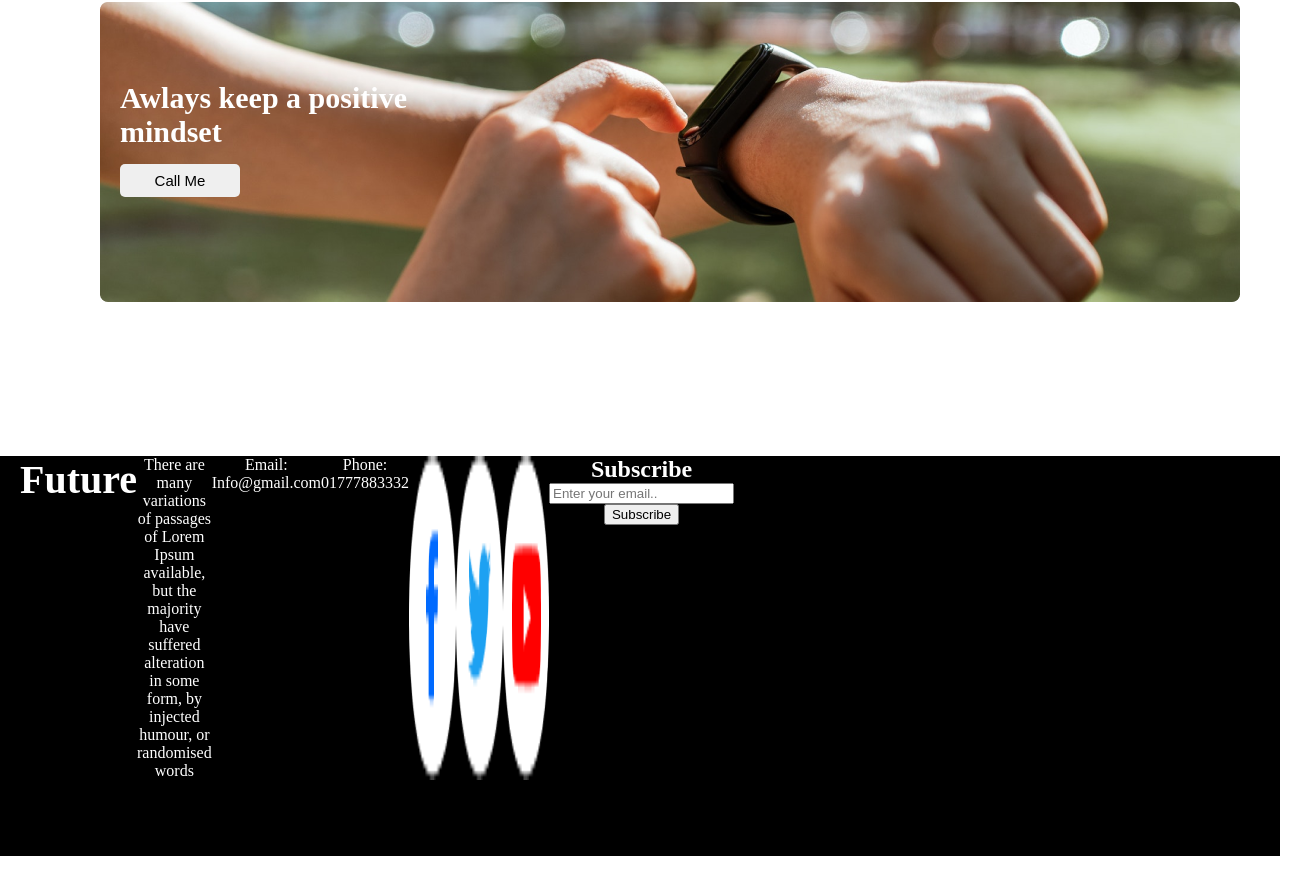
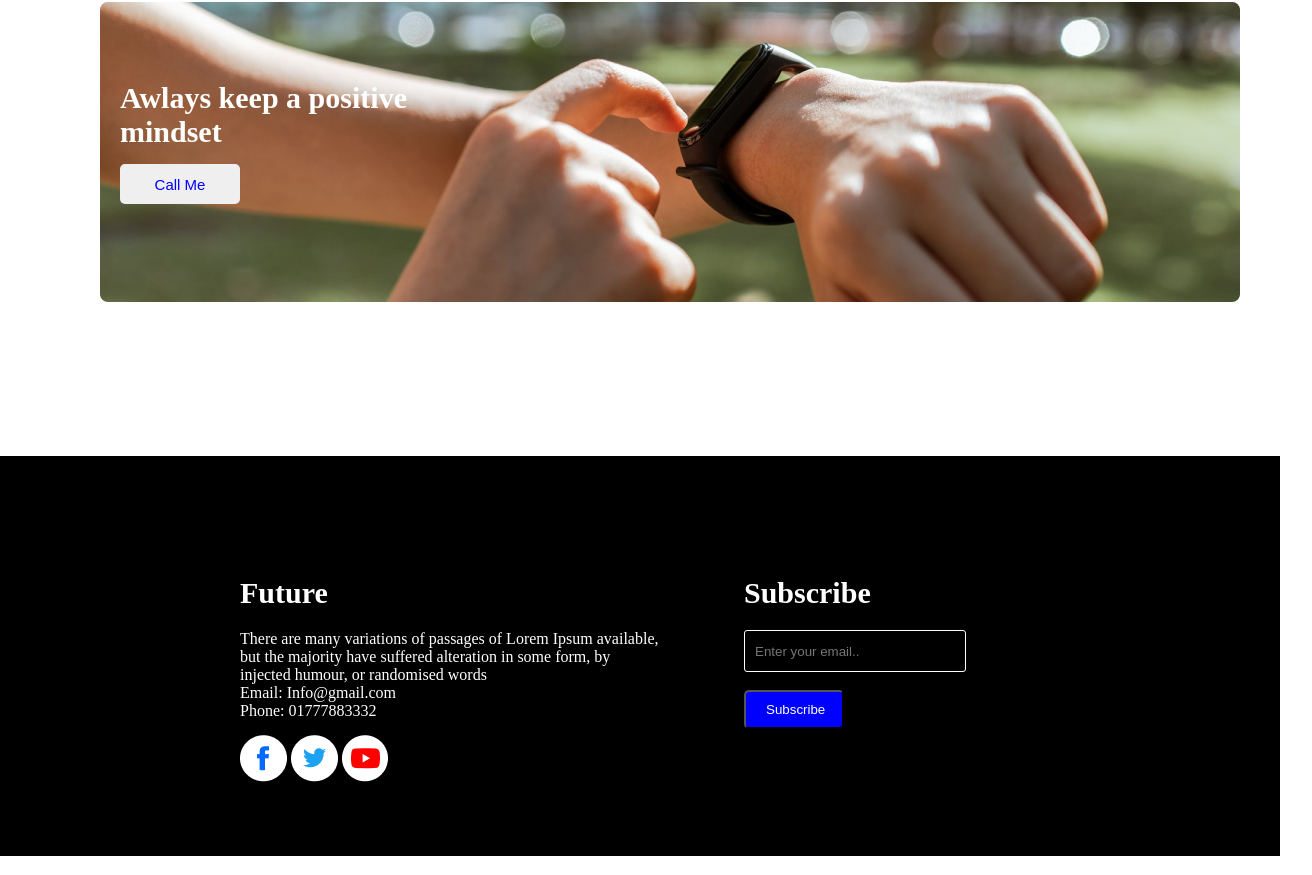
Before and after one commit to rijbe/first-project-repo, a plain HTML site: page index.html in a window 1280 px wide. Shown: the part 1922-2797 px from the top of the page, 1312 px wide, since content can reach past the window. Drawn offline with Linux system fonts and the light colour scheme.

Commit message:
added to futter and section file

```diff
--- a/index.html
+++ b/index.html
@@ -28,7 +28,7 @@
             <h2 class="heading-1">My failures of previous year</h2>
             <p class="heading-content">Contrary to popular belief, Lorem Ipsum is not simply random text. It has roots in a piece of classical Latin literature from 45 BC, making it over 2000 years old. Richard McClintock.</p>
             <div class="list">
-                <p><i class="fa-solid fa-check"></i> Contrary to popular belief, is not simply.</p>
+                <p><i class="fa-solid fa-check con"></i> Contrary to popular belief, is not simply.</p>
                 <p><i class="fa-solid fa-check"></i> Contrary to popular belief.</p>
                 <p><i class="fa-solid fa-check"></i> Contrary to popular , is not simply.</p>
                 <p><i class="fa-solid fa-check"></i> Contrary to popular belief, is not simply.</p>
@@ -38,7 +38,7 @@
     </div>
     <!-- section two -->
     <section>
-        <h1 class="main-header">My Plan</h1>
+        <h1 class="main-header">My Plans</h1>
         <div class="main">
 
             <div class="header-box">
@@ -78,20 +78,22 @@
     <section class="future">
 
         <div class="future-section">
-            <h1 class="heading">Future</h1>
-            <p>There are many variations of passages of Lorem Ipsum available, but the majority have suffered alteration in some form, by injected humour, or randomised words</p>
+            <div class="footer">
+                <h1 class="h">Future</h1>
+                <p>There are many variations of passages of Lorem Ipsum available, but the majority have suffered alteration in some form, by injected humour, or randomised words</p>
 
                 <p>Email: Info@gmail.com</p>
                 <p>Phone: 01777883332</p>
-                <img src="images/icons/fb.png" alt="">
-                <img src="images/icons/twitter.png" alt="">
-                <img src="images/icons/youtube.png" alt="">
-
-
+                <div class="link">
+                    <img src="images/icons/fb.png" alt="">
+                    <img src="images/icons/twitter.png" alt="">
+                    <img src="images/icons/youtube.png" alt="">
+                </div>
+            </div>
             <div class="contact">
-                <h1>Subscribe</h1>
-                <input type="email" placeholder="Enter your email..">
-                <button>Subscribe</button>
+                <h1 class="subs">Subscribe</h1>
+                <input class="mail" type="email" placeholder="Enter your email.."><br><br>
+                <button class="primary">Subscribe</button>
             </div>
         </div>
     </section>
--- a/style.css
+++ b/style.css
@@ -11,8 +11,8 @@
 }
 .banner-description{
     position: absolute;
-    top: 40%;
-    width: 40%;
+    top: 30%;
+    width: 35%;
     padding: 20px;
     font-weight: 600px;
     box-sizing: border-box;
@@ -20,7 +20,7 @@
     margin-left: 800px;
     box-sizing: border-box;
     text-align: right;
-
+    right: 150px;
 
 }
 .heading{
@@ -29,14 +29,15 @@
 }
 .btn-primary{
     width: 120px;
-    height: 33px;
+    height: 40px;
     border: none;
     margin-top: 15px;
     font-size: 15px;
     border-radius: 5px;
+    color: blue;
 }
 .btn-primary:hover{
-    background-color: teal;
+    background-color: blue;
     color: white;
 }
 .section{
@@ -48,6 +49,11 @@
     margin-top: 200px;
     margin-left: 80px;
 }
+i{
+    background-color: blue;
+    color: white;
+}
+
 .heading-1{
     font-size: 50px;
     font-weight: 700px;
@@ -109,11 +115,55 @@
     color: white;
 
 
+
 }
 .future-section{
-    top: 160px;
-    width: 50%;
-    display: flex;
-    margin: 20px;
-   text-align: center;
+   margin-top: 100px;
+   margin-left: 180px;
+   display: flex;
+   padding: 20px;
 }
+.footer{
+    margin: 100px 40px;
+    font-size: px;
+    width: 40%;
+
+}
+.contact{
+    margin: 100px 40px;
+    font-size: px;
+    width: 40%;
+
+}
+.link{
+    margin-top: 15px;
+}
+.subs{
+    font-weight: 600px;
+    font-size: 30px;
+    margin-bottom: 20px;
+}
+.h{
+    font-weight: 600px;
+    font-size: 30px;
+    margin-bottom: 20px;
+}
+.mail{
+    width: 200px;
+    height: 30px;
+    background: black;
+    border: 1px solid white;
+    border-radius: 3px;
+    padding: 5px 10px;
+}
+.primary{
+    width: 100px;
+    padding: 10px 20px;
+    border-radius: 5px;
+    background: blue;
+    color: white;
+}
+.primary:hover{
+    background-color: white;
+    color: blue;
+}
```
